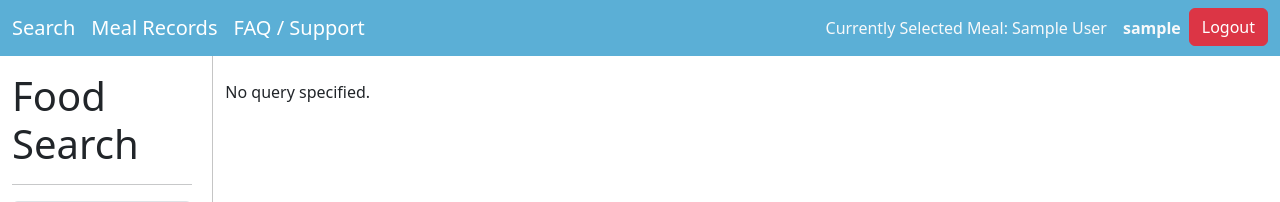
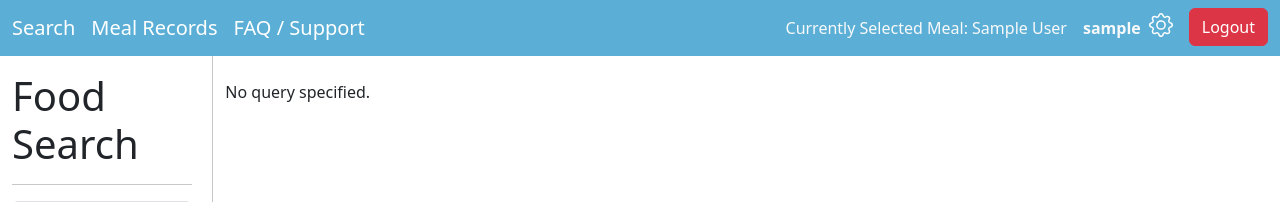
Before and after one commit to Fim99/INFO_4290_Project, a PHP site: page /index.php in a window 1280 px wide. Shown: the top 202 px of the page. Run offline with PHP 8.4, Linux system fonts and the light colour scheme; the visitor is signed in with stand-in values (Sample User, id 1).

Commit message:
Add account settings button to nav bar

```diff
--- a/nav.php
+++ b/nav.php
@@ -36,6 +36,14 @@ if (isset($_POST['delete_session']))
                         <li class="nav-item">
                             <span class="nav-link text-light fw-bold"><?php echo htmlspecialchars($_SESSION['username']); ?></span>
                         </li>
+						<li class="nav-item">
+							<a class="navbar-brand" href="account_functions/account_information.php">
+								<svg xmlns="http://www.w3.org/2000/svg" width="24" height="24" fill="white" class="bi bi-gear" viewBox="0 0 16 16">
+									<path d="M8 4.754a3.246 3.246 0 1 0 0 6.492 3.246 3.246 0 0 0 0-6.492M5.754 8a2.246 2.246 0 1 1 4.492 0 2.246 2.246 0 0 1-4.492 0"/>
+									<path d="M9.796 1.343c-.527-1.79-3.065-1.79-3.592 0l-.094.319a.873.873 0 0 1-1.255.52l-.292-.16c-1.64-.892-3.433.902-2.54 2.541l.159.292a.873.873 0 0 1-.52 1.255l-.319.094c-1.79.527-1.79 3.065 0 3.592l.319.094a.873.873 0 0 1 .52 1.255l-.16.292c-.892 1.64.901 3.434 2.541 2.54l.292-.159a.873.873 0 0 1 1.255.52l.094.319c.527 1.79 3.065 1.79 3.592 0l.094-.319a.873.873 0 0 1 1.255-.52l.292.16c1.64.893 3.434-.902 2.54-2.541l-.159-.292a.873.873 0 0 1 .52-1.255l.319-.094c1.79-.527 1.79-3.065 0-3.592l-.319-.094a.873.873 0 0 1-.52-1.255l.16-.292c.893-1.64-.902-3.433-2.541-2.54l-.292.159a.873.873 0 0 1-1.255-.52zm-2.633.283c.246-.835 1.428-.835 1.674 0l.094.319a1.873 1.873 0 0 0 2.693 1.115l.291-.16c.764-.415 1.6.42 1.184 1.185l-.159.292a1.873 1.873 0 0 0 1.116 2.692l.318.094c.835.246.835 1.428 0 1.674l-.319.094a1.873 1.873 0 0 0-1.115 2.693l.16.291c.415.764-.42 1.6-1.185 1.184l-.291-.159a1.873 1.873 0 0 0-2.693 1.116l-.094.318c-.246.835-1.428.835-1.674 0l-.094-.319a1.873 1.873 0 0 0-2.692-1.115l-.292.16c-.764.415-1.6-.42-1.184-1.185l.159-.291A1.873 1.873 0 0 0 1.945 8.93l-.319-.094c-.835-.246-.835-1.428 0-1.674l.319-.094A1.873 1.873 0 0 0 3.06 4.377l-.16-.292c-.415-.764.42-1.6 1.185-1.184l.292.159a1.873 1.873 0 0 0 2.692-1.115z"/>
+								</svg>
+							</a>
+                        </li>
                         <li class="nav-item">
                             <form class="d-inline" method="post">
                                 <button type="submit" name="delete_session" class="btn btn-danger">Logout</button>
```
